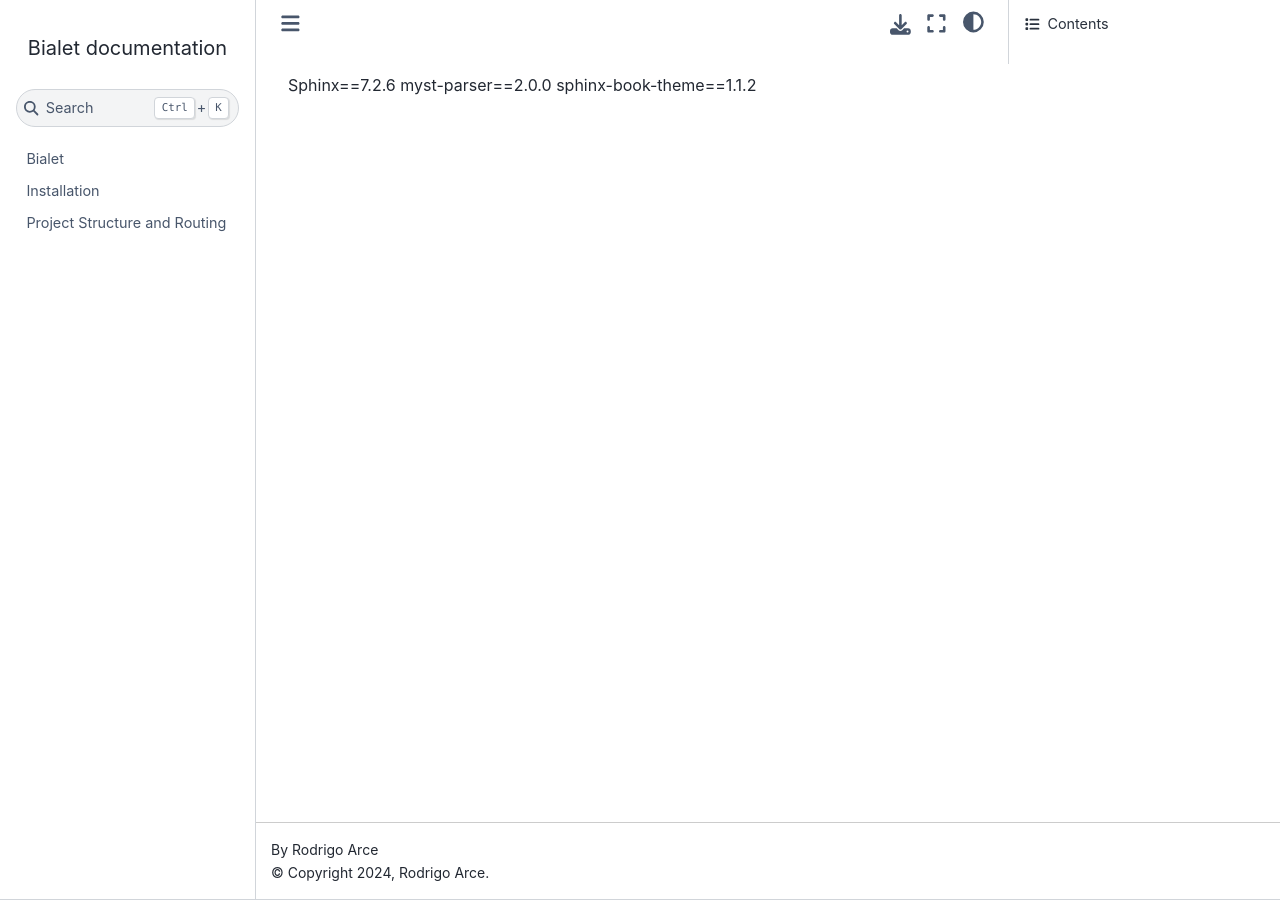
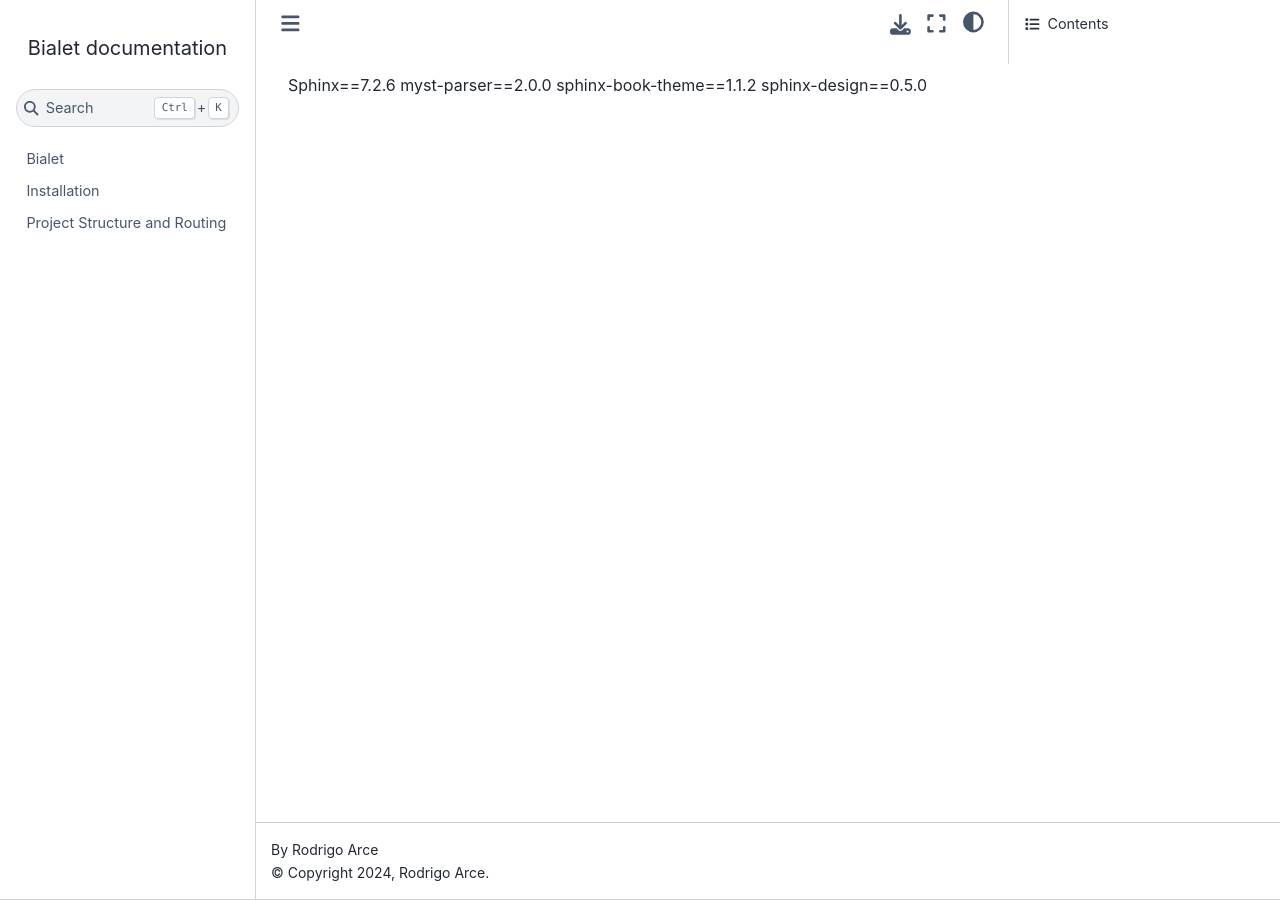
Before and after one commit to bialet/bialet, a Sphinx documentation site: the page built from docs/requirements.txt, in a window 1280 px wide. Built offline with Sphinx 7.4.7 and the Sphinx Book theme 1.1.4, drawn with Linux system fonts in a browser that asks for light colours; pages that are not in the unit, such as notebooks, are missing from menus.

Commit message:
Update doc

```diff
--- a/docs/conf.py
+++ b/docs/conf.py
@@ -13,7 +13,7 @@
 # -- General configuration ---------------------------------------------------
 # https://www.sphinx-doc.org/en/master/usage/configuration.html#general-configuration
 
-extensions = ['myst_parser']
+extensions = ['myst_parser', 'sphinx_design']
 
 templates_path = ['_templates']
 exclude_patterns = []
--- a/docs/requirements.txt
+++ b/docs/requirements.txt
@@ -1,3 +1,4 @@
 Sphinx==7.2.6
 myst-parser==2.0.0
 sphinx-book-theme==1.1.2
+sphinx-design==0.5.0
```
Also changed, not shown: docs/index.rst (+23 -3 lines), docs/_static/bialet-desktop.png (added).
